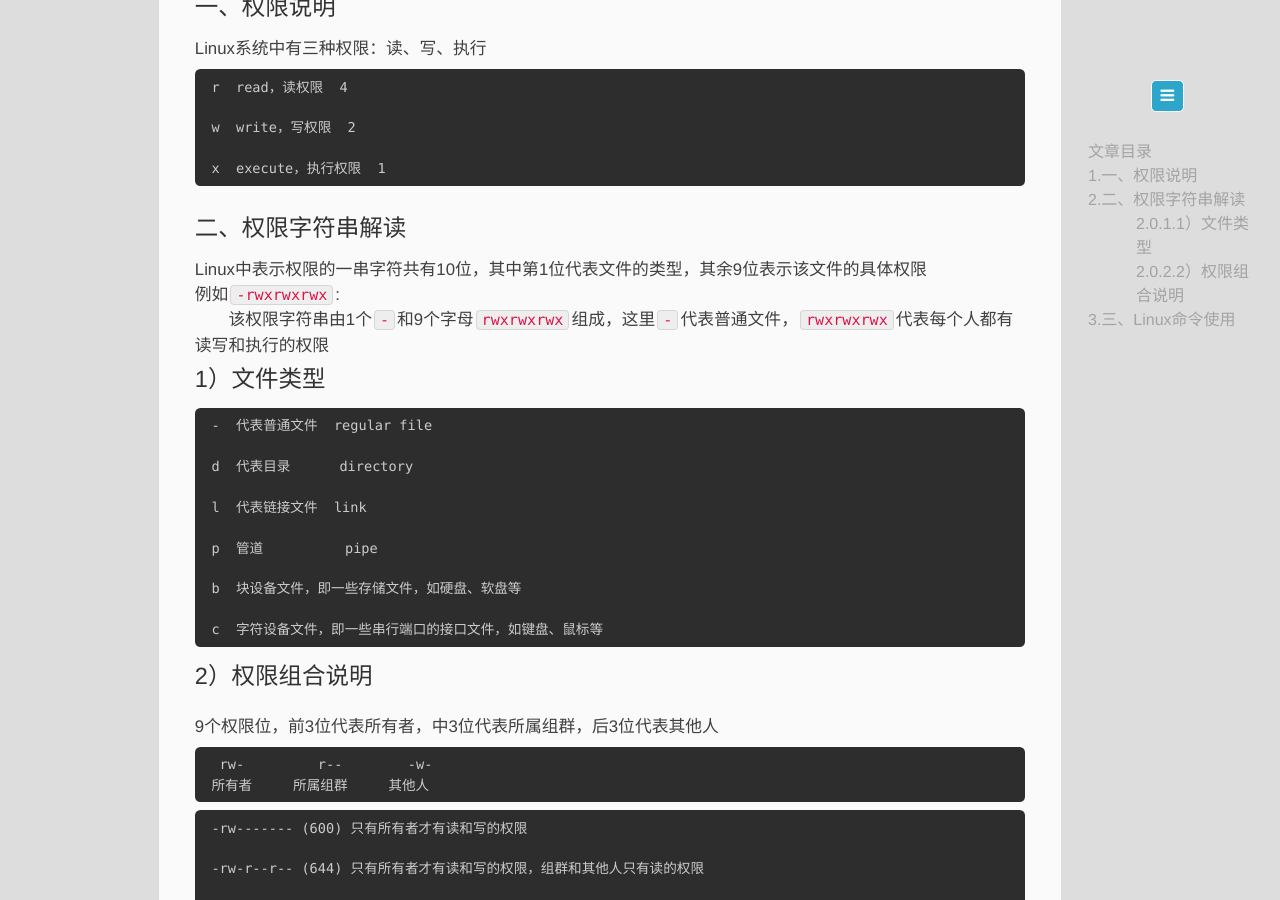
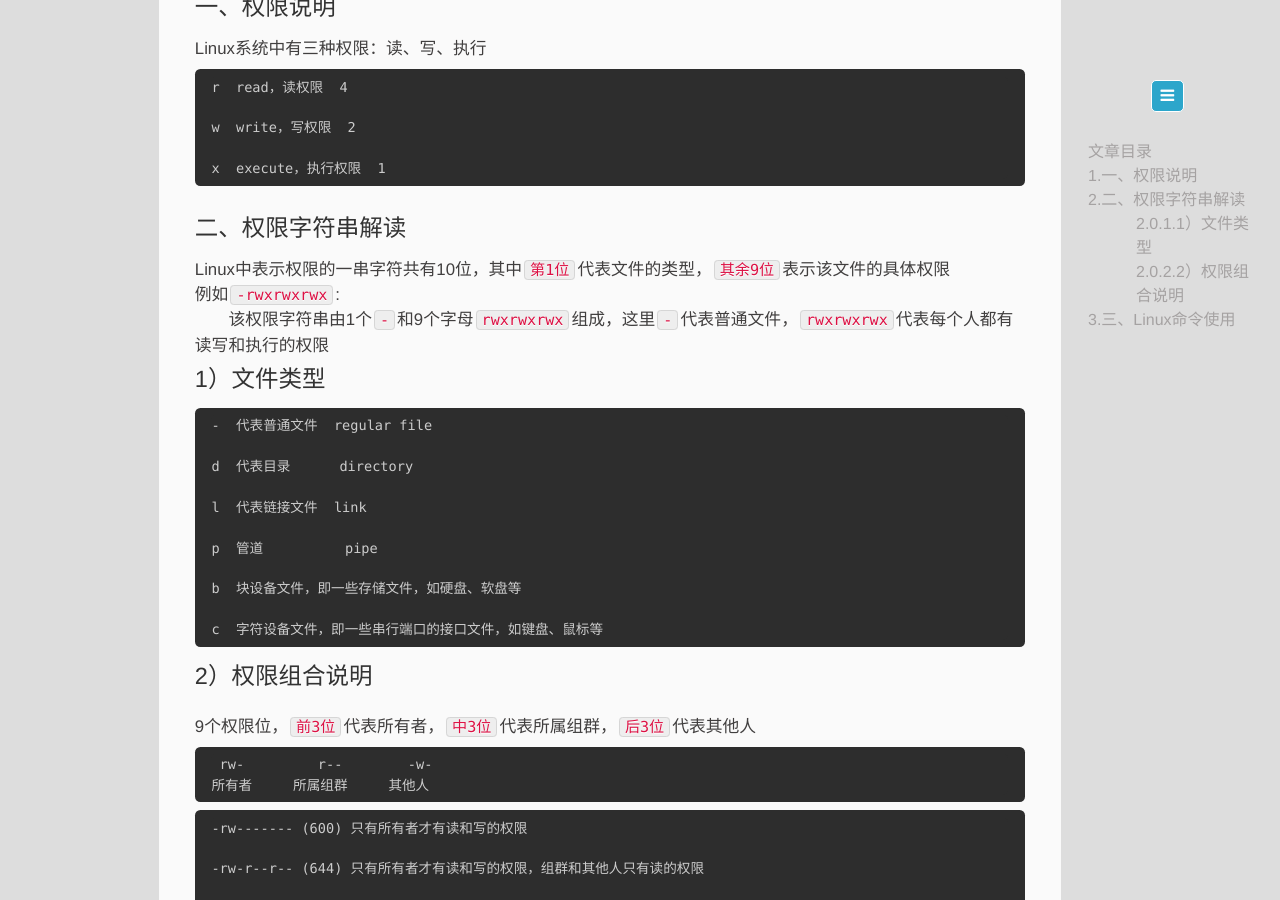
Before and after one commit to memorate/memorate.github.io, a Jekyll site: the page built from _posts/2019-09-27-linux-chmod.md, in a window 1280 px wide and 900 px high, scrolled down 337 px. Built offline with Jekyll 4.4.1, drawn with Linux system fonts in a browser that asks for light colours.

Commit message:
latest code update on 2019-10-10 11:39

````diff
--- a/_posts/2019-09-27-linux-chmod.md
+++ b/_posts/2019-09-27-linux-chmod.md
@@ -20,7 +20,7 @@ x  execute，执行权限  1
 ```
 
 ### 二、权限字符串解读
-Linux中表示权限的一串字符共有10位，其中第1位代表文件的类型，其余9位表示该文件的具体权限
+Linux中表示权限的一串字符共有10位，其中```第1位```代表文件的类型，```其余9位```表示该文件的具体权限
 例如```-rwxrwxrwx```:
 　　该权限字符串由1个```-```和9个字母```rwxrwxrwx```组成，这里```-```代表普通文件，```rwxrwxrwx```代表每个人都有读写和执行的权限
 ##### 1）文件类型
@@ -38,7 +38,7 @@ b  块设备文件，即一些存储文件，如硬盘、软盘等
 c  字符设备文件，即一些串行端口的接口文件，如键盘、鼠标等
 ```
 ##### 2）权限组合说明
-9个权限位，前3位代表所有者，中3位代表所属组群，后3位代表其他人
+9个权限位，```前3位```代表所有者，```中3位```代表所属组群，```后3位```代表其他人
 ```text
  rw-         r--        -w-
 所有者     所属组群     其他人
````
